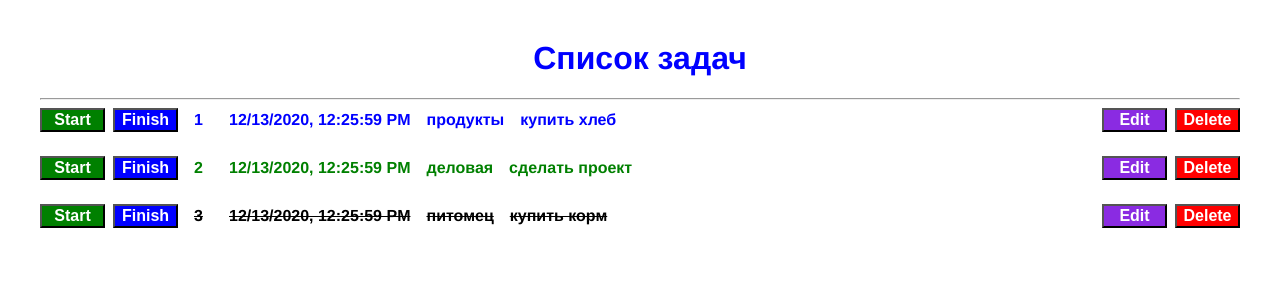
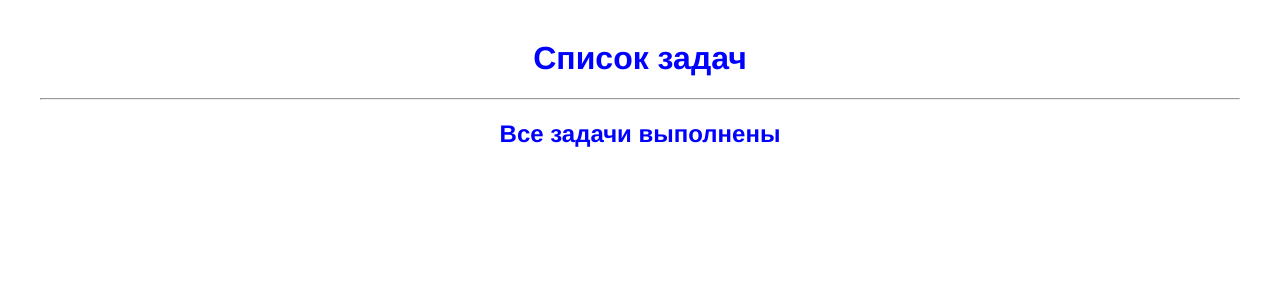
Before and after one commit to Ivan583/simple-list, a Vue app: page / in a window 1280 px wide. Shown: the top 300 px of the page. Built offline with nearby package versions, Linux system fonts and the light colour scheme.

Commit message:
Подключение localStorage

```diff
--- a/src/App.vue
+++ b/src/App.vue
@@ -19,45 +19,38 @@ import TaskList from "@/components/TaskList.vue";
 export default {
   data() {
     return {
-      tasks: [
-        {
-          id: 1,
-          title: "продукты",
-          description: "купить хлеб",
-          stage: "pending",
-          editing: false
-        },
-        {
-          id: 2,
-          title: "деловая",
-          description: "сделать проект",
-          stage: "in work",
-          editing: false
-        },
-        {
-          id: 3,
-          title: "питомец",
-          description: "купить корм",
-          stage: "completed",
-          editing: false
-        }
-      ]
+      tasks: []
     };
   },
   components: { TaskList },
+
   methods: {
     startTask(id) {
       this.tasks = this.tasks.map(el =>
         el.id === id ? { ...el, stage: "in work" } : el
       );
+      localStorage.setItem("tasks", JSON.stringify(this.tasks));
     },
     finishTask(id) {
       this.tasks = this.tasks.map(el =>
         el.id === id ? { ...el, stage: "completed" } : el
       );
+      localStorage.setItem("tasks", JSON.stringify(this.tasks));
     },
     removeTask(id) {
       this.tasks = this.tasks.filter(t => t.id !== id);
+      localStorage.setItem("tasks", JSON.stringify(this.tasks));
+    }
+  },
+
+  mounted() {
+    try {
+      const data = localStorage.getItem("tasks");
+      data ? (this.tasks = JSON.parse(data)) : null;
+    } catch (err) {
+      if (err == QUOTA_EXCEEDED_ERR) {
+        alert("quota exceeded");
+      }
     }
   }
 };
```
